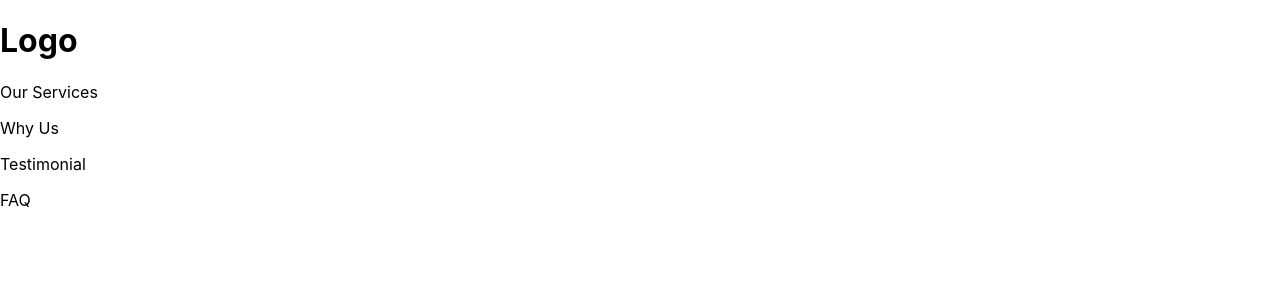
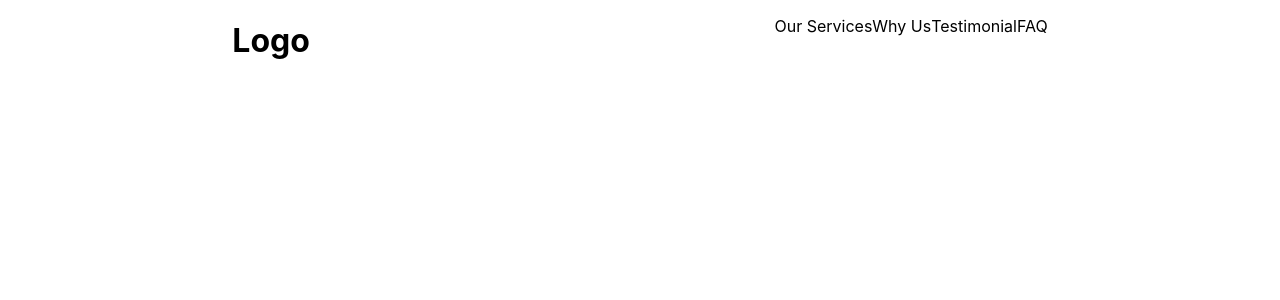
Before and after one commit to salsabilaathika-97/latihan-react-2, a React (Create React App) app: page / in a window 1280 px wide. Shown: the top 300 px of the page. Built offline with nearby package versions, Linux system fonts and the light colour scheme.

Commit message:
practice add inline styling in navbar

```diff
--- a/src/components/Navbar.js
+++ b/src/components/Navbar.js
@@ -1,16 +1,21 @@
 const Navbar = () => {
     return (
-      <>
+      <div style = {{
+        display: "flex",
+        justifyContent: "space-around"
+        }}>
         <div>
             <h1>Logo</h1>
         </div>
-        <div>
+        <div style = {{
+            display: "flex"
+         }}>
             <p>Our Services</p>
             <p>Why Us</p>
             <p>Testimonial</p>
             <p>FAQ</p>
         </div>
-      </>
+      </div>
     )
   }
 
```
